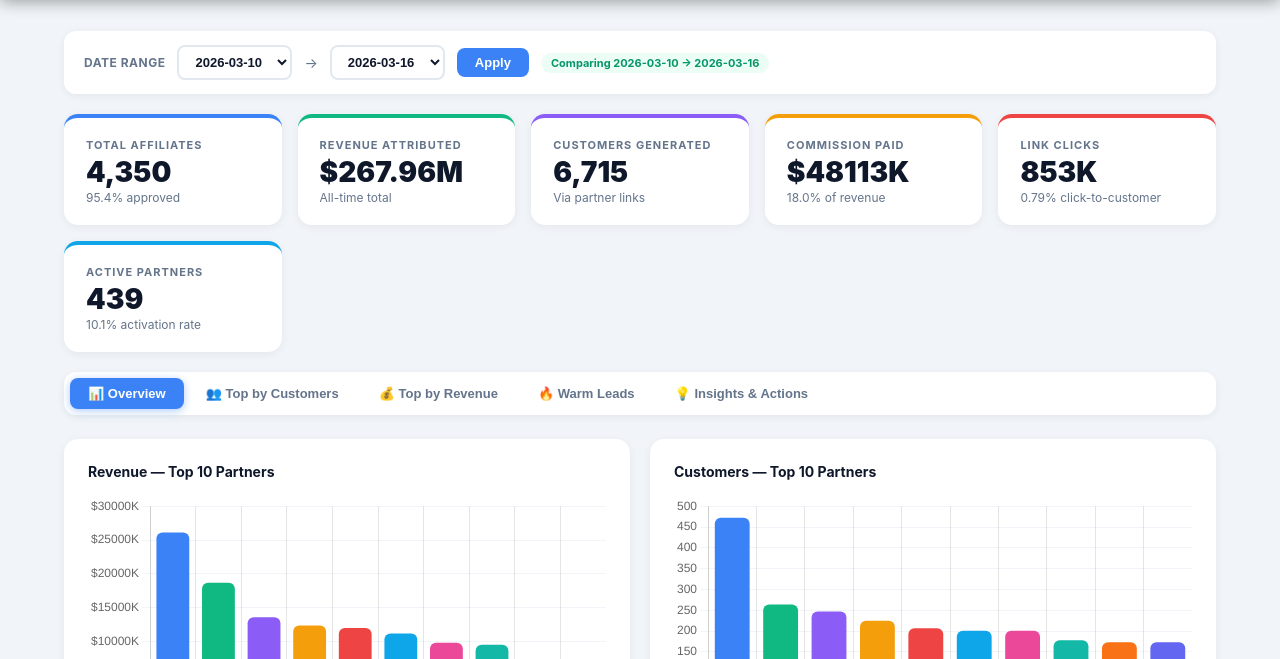
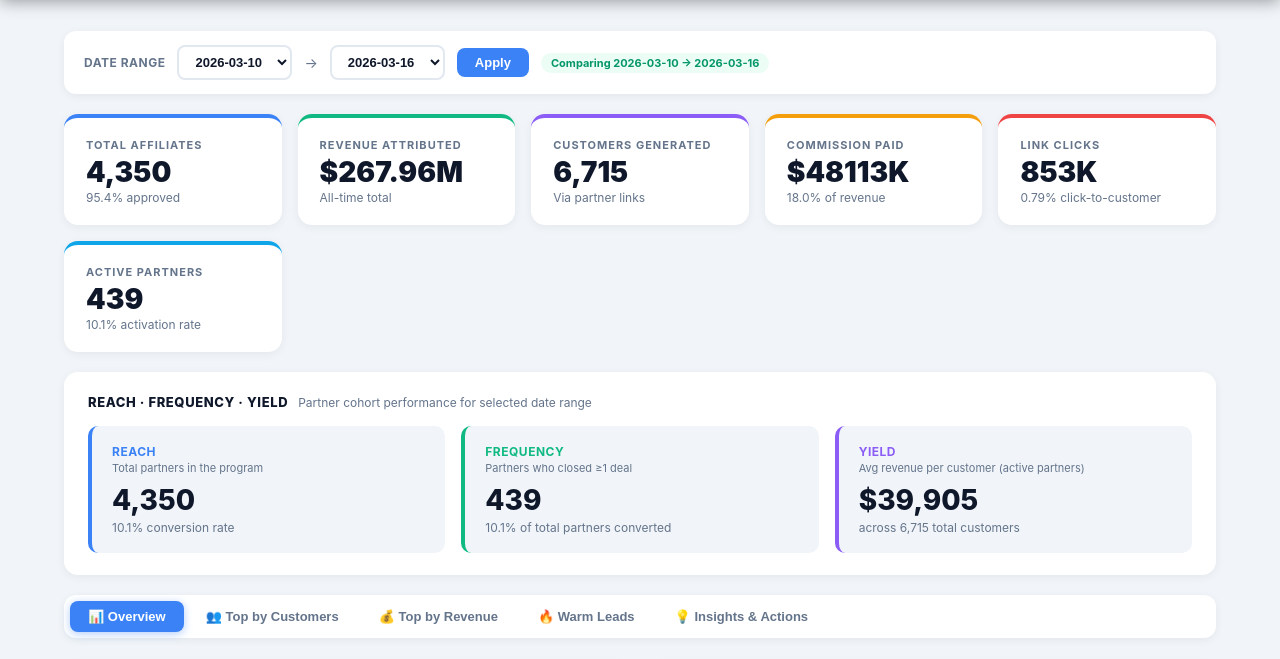
Before and after one commit to barrettking-eng/close-affiliate-analysis, a plain HTML site: page index.html in a window 1280 px wide. Shown: the part 62-721 px from the top of the page. Drawn offline with nearby package versions, Linux system fonts and the light colour scheme.

Commit message:
Add RFY section + date range filtering — 2026-03-16

```diff
--- a/index.html
+++ b/index.html
@@ -136,11 +136,24 @@
   .pill:not(.active){background:var(--bg);color:var(--gray)}
   .pill:hover:not(.active){background:var(--gray-light)}
 
+  /* RFY SECTION */
+  .rfy-section{background:#fff;border-radius:14px;padding:22px 24px;box-shadow:0 2px 10px rgba(0,0,0,.06);margin-bottom:20px}
+  .rfy-header{display:flex;align-items:baseline;gap:10px;margin-bottom:16px}
+  .rfy-title{font-size:13px;font-weight:800;color:var(--navy);text-transform:uppercase;letter-spacing:.6px}
+  .rfy-subtitle{font-size:12px;color:var(--gray)}
+  .rfy-grid{display:grid;grid-template-columns:repeat(3,1fr);gap:16px}
+  .rfy-card{border-radius:10px;padding:18px 20px;border-left:4px solid var(--rc,var(--blue));background:var(--bg)}
+  .rfy-metric-label{font-size:12px;font-weight:700;color:var(--rc,var(--blue));text-transform:uppercase;letter-spacing:.5px;margin-bottom:2px}
+  .rfy-metric-desc{font-size:11px;color:var(--gray);margin-bottom:10px}
+  .rfy-metric-value{font-size:28px;font-weight:800;color:var(--navy);line-height:1.1;margin-bottom:4px}
+  .rfy-metric-sub{font-size:12px;color:var(--gray)}
+
   @media(max-width:768px){
     .charts-grid,.segment-wrap{grid-template-columns:1fr}
     .header{padding:14px 16px}
     .main{padding:20px 16px 40px}
     .kpi-grid{grid-template-columns:repeat(2,1fr)}
+    .rfy-grid{grid-template-columns:1fr}
   }
 </style>
 </head>
@@ -197,6 +210,34 @@
       <div class="kpi-label">Active Partners</div>
       <div class="kpi-value" id="kpi-active">426</div>
       <div class="kpi-sub" id="kpi-active-sub">9.8% activation rate</div>
+    </div>
+  </div>
+
+  <!-- RFY ANALYSIS -->
+  <div class="rfy-section">
+    <div class="rfy-header">
+      <div class="rfy-title">Reach · Frequency · Yield</div>
+      <div class="rfy-subtitle">Partner cohort performance for selected date range</div>
+    </div>
+    <div class="rfy-grid">
+      <div class="rfy-card" style="--rc:#3b82f6">
+        <div class="rfy-metric-label">Reach</div>
+        <div class="rfy-metric-desc">Total partners in the program</div>
+        <div class="rfy-metric-value" id="rfy-reach">—</div>
+        <div class="rfy-metric-sub" id="rfy-reach-sub"></div>
+      </div>
+      <div class="rfy-card" style="--rc:#10b981">
+        <div class="rfy-metric-label">Frequency</div>
+        <div class="rfy-metric-desc">Partners who closed ≥1 deal</div>
+        <div class="rfy-metric-value" id="rfy-freq">—</div>
+        <div class="rfy-metric-sub" id="rfy-freq-sub"></div>
+      </div>
+      <div class="rfy-card" style="--rc:#8b5cf6">
+        <div class="rfy-metric-label">Yield</div>
+        <div class="rfy-metric-desc">Avg revenue per customer (active partners)</div>
+        <div class="rfy-metric-value" id="rfy-yield">—</div>
+        <div class="rfy-metric-sub" id="rfy-yield-sub"></div>
+      </div>
     </div>
   </div>
 
@@ -753,6 +794,7 @@ function applySnap(snap, prevSnap) {
   renderCustomers(topCustomers);
   renderRevenue(topRevenue);
   renderWarm(warmLeads);
+  updateRFY(snap, prevSnap);
 }
 
 // ── OVERRIDE render functions to show deltas ──
@@ -803,6 +845,36 @@ function renderRevenue(data) {
     </tr>`;
   }).join('');
   document.getElementById('count-revenue').textContent = data.length + ' partners';
+}
+
+// ═══════════════════════════════════════
+//  REACH · FREQUENCY · YIELD
+// ═══════════════════════════════════════
+function updateRFY(snap, prevSnap) {
+  const t  = snap.totals;
+  const pt = prevSnap ? prevSnap.totals : null;
+
+  // Reach = total partners in program
+  const reach = t.partners;
+  document.getElementById('rfy-reach').innerHTML =
+    reach.toLocaleString() + deltaHtml(reach, pt?.partners, '');
+  document.getElementById('rfy-reach-sub').textContent =
+    ((t.active / t.partners) * 100).toFixed(1) + '% conversion rate';
+
+  // Frequency = partners who sold ≥1 deal
+  const freq = t.active;
+  document.getElementById('rfy-freq').innerHTML =
+    freq.toLocaleString() + deltaHtml(freq, pt?.active, '');
+  document.getElementById('rfy-freq-sub').textContent =
+    ((freq / reach) * 100).toFixed(1) + '% of total partners converted';
+
+  // Yield = avg revenue per customer across active partners
+  const yieldVal  = t.customers > 0 ? Math.round(t.revenue / t.customers) : 0;
+  const prevYield = pt && pt.customers > 0 ? Math.round(pt.revenue / pt.customers) : null;
+  document.getElementById('rfy-yield').innerHTML =
+    '$' + yieldVal.toLocaleString() + deltaHtml(yieldVal, prevYield, '');
+  document.getElementById('rfy-yield-sub').textContent =
+    'across ' + t.customers.toLocaleString() + ' total customers';
 }
 
 // ── DATE PICKER LOGIC ─────────────────────────────────────────
```
